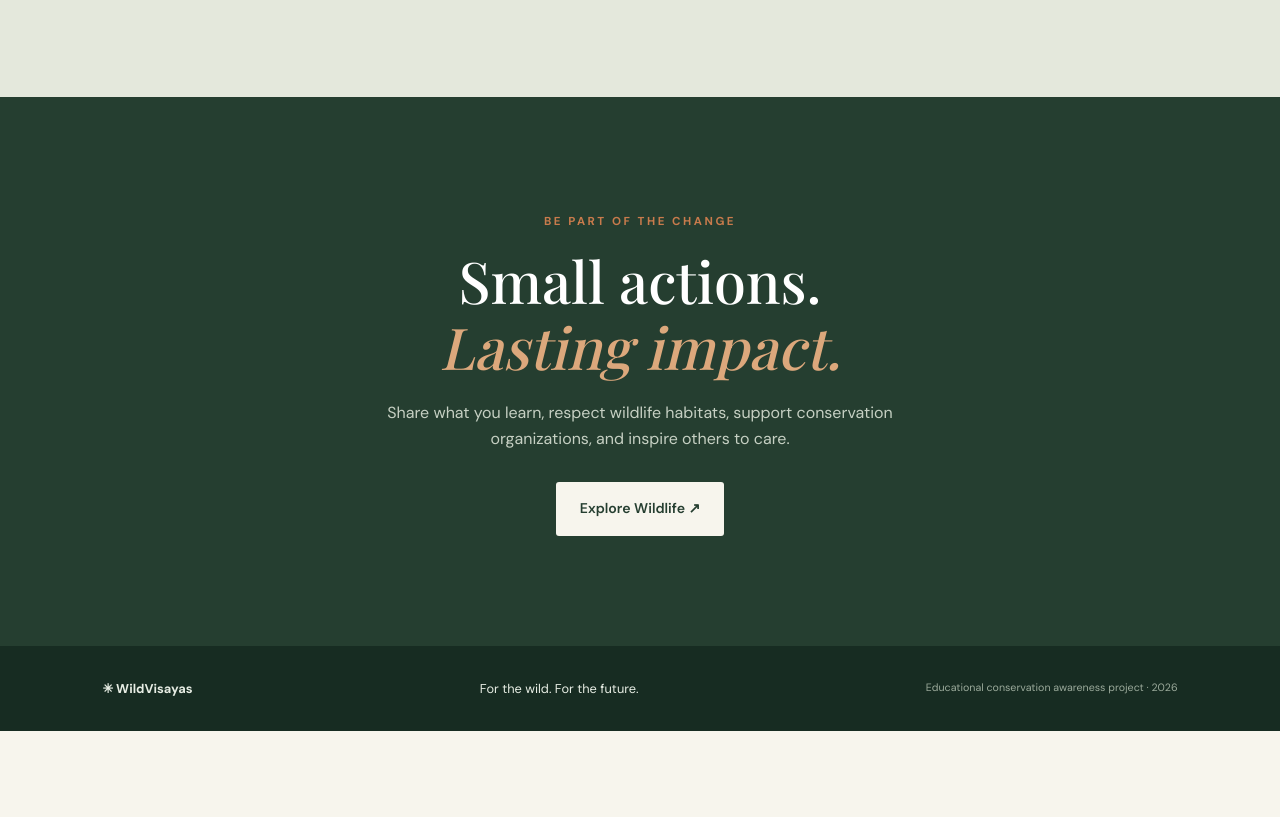
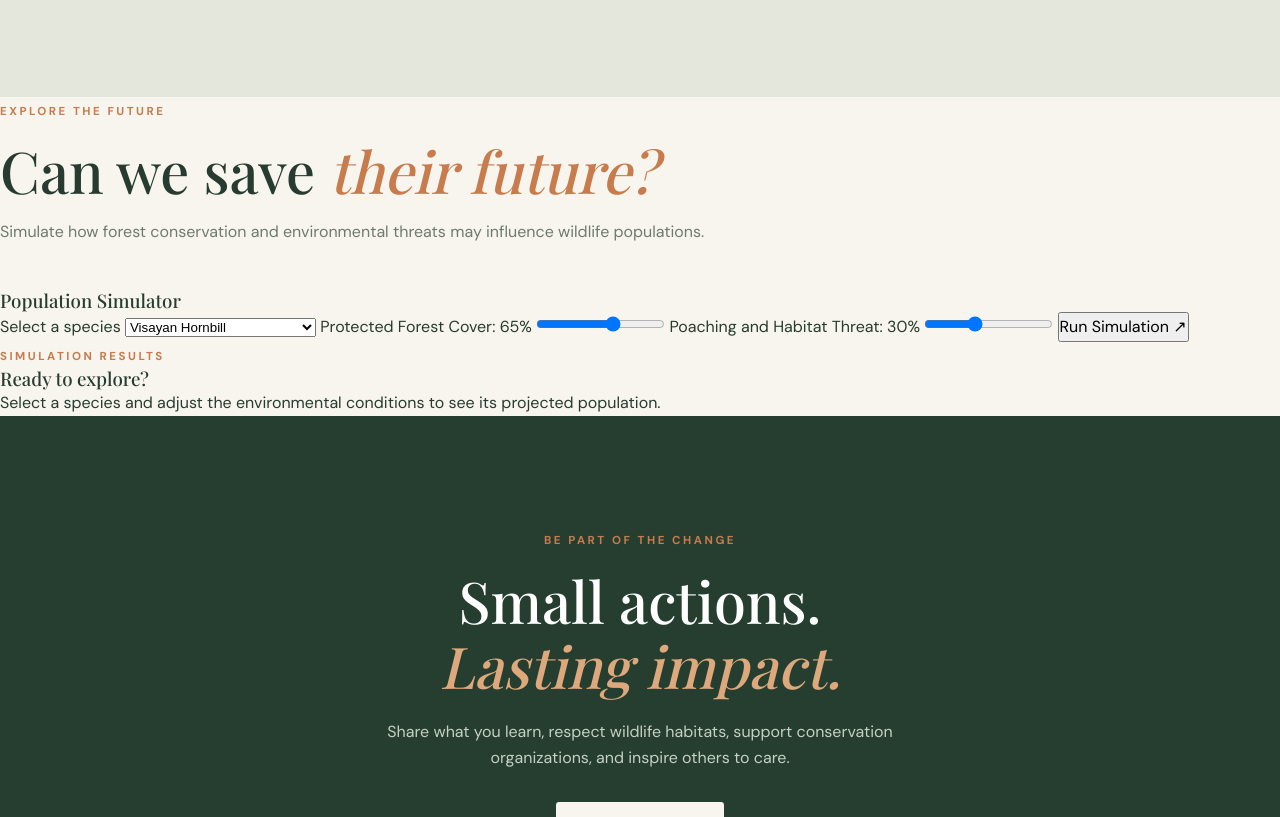
Before and after one commit to nickamariepapilota-cyber/ece-finals-proj, a plain HTML site: page index.html in a window 1280 px wide. Shown: the part 1983-2800 px from the top of the page. Before the commit the page ends 2714 px from the top, so only its background shows below. Drawn offline with nearby package versions, Linux system fonts and the light colour scheme; a web font is replaced by a local one.

Commit message:
Update index.html

```diff
--- a/index.html
+++ b/index.html
@@ -21,11 +21,12 @@
       aria-expanded="false">☰</button>
 
     <nav class="nav-links" id="navLinks">
-      <a href="#home">Home</a>
-      <a href="#wildlife">Wildlife</a>
-      <a href="#mission">Our Mission</a>
-      <a href="#action" class="nav-cta">Take Action ↗</a>
-    </nav>
+  <a href="#home">Home</a>
+  <a href="#wildlife">Wildlife</a>
+  <a href="#simulator">Simulator</a>
+  <a href="#mission">Our Mission</a>
+  <a href="#action" class="nav-cta">Take Action ↗</a>
+</nav>
   </header>
 
   <main>
@@ -128,6 +129,76 @@
       </div>
     </section>
 
+
+<section class="simulator-section" id="simulator">
+
+  <div class="section-heading">
+    <div>
+      <span class="eyebrow">EXPLORE THE FUTURE</span>
+      <h2>Can we save <em>their future?</em></h2>
+      <p>
+        Simulate how forest conservation and environmental
+        threats may influence wildlife populations.
+      </p>
+    </div>
+  </div>
+
+  <div class="simulator-container">
+
+    <div class="simulator-controls">
+
+      <h3>Population Simulator</h3>
+
+      <label for="speciesSelect">Select a species</label>
+      <select id="speciesSelect">
+        <option value="0">Visayan Hornbill</option>
+        <option value="1">Visayan Spotted Deer</option>
+        <option value="2">Visayan Warty Pig</option>
+        <option value="3">Dulungan</option>
+        <option value="4">Negros Bleeding-heart Dove</option>
+        <option value="5">Panay Monitor Lizard</option>
+        <option value="6">Philippine Tarsier</option>
+      </select>
+
+      <label for="forestInput">
+        Protected Forest Cover:
+        <span id="forestDisplay">65%</span>
+      </label>
+      <input type="range" id="forestInput"
+        min="10" max="100" value="65">
+
+      <label for="threatInput">
+        Poaching and Habitat Threat:
+        <span id="threatDisplay">30%</span>
+      </label>
+      <input type="range" id="threatInput"
+        min="0" max="80" value="30">
+
+      <button type="button" id="runSimulation">
+        Run Simulation ↗
+      </button>
+
+    </div>
+
+    <div class="simulator-results">
+
+      <span class="eyebrow">SIMULATION RESULTS</span>
+
+      <div id="simulationOutput">
+        <h3>Ready to explore?</h3>
+        <p>
+          Select a species and adjust the environmental
+          conditions to see its projected population.
+        </p>
+      </div>
+
+    </div>
+
+  </div>
+
+</section>
+
+
     <section class="action-section" id="action">
       <span class="eyebrow">BE PART OF THE CHANGE</span>
       <h2>Small actions.<br><em>Lasting impact.</em></h2>
```
